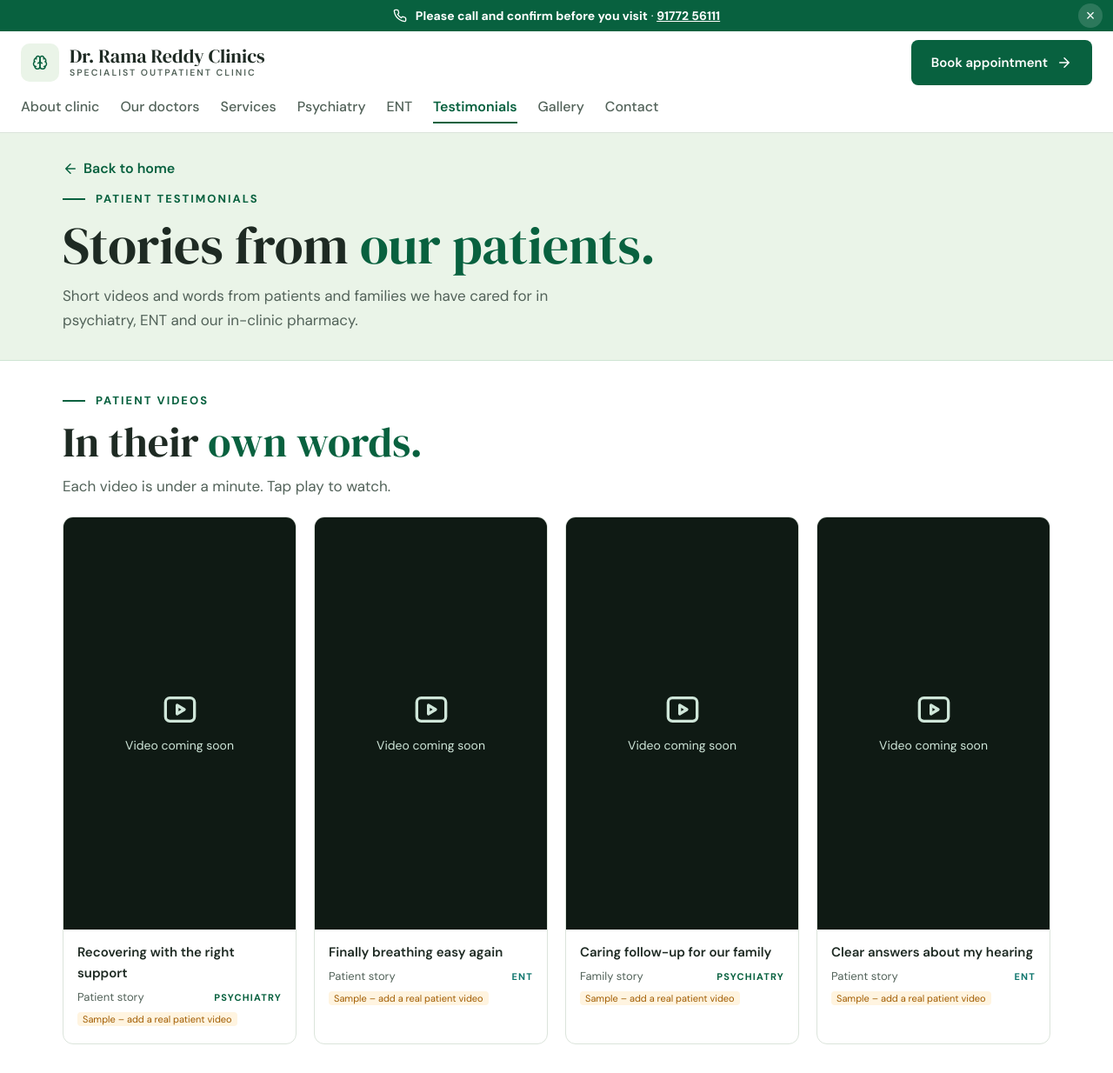
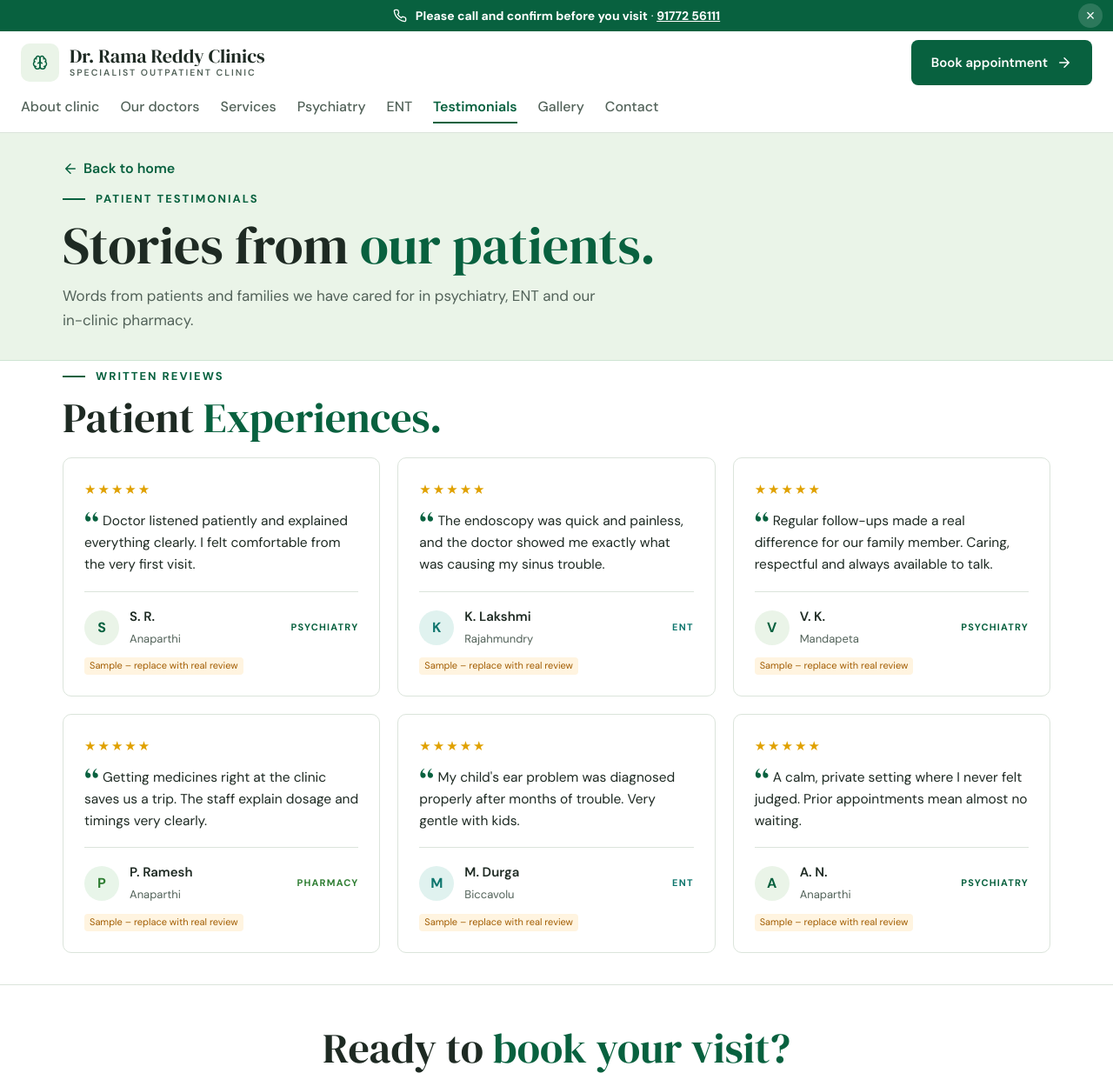
Before and after one commit to Jathin4/TRR-CLINIC, a plain HTML site: page testimonials.html in a window 1280 px wide. Shown: the top 1234 px of the page at 87% size. Drawn offline with Linux system fonts and the light colour scheme.

Commit message:
Remove patient videos section from testimonials page
Co-Authored-By: Claude Opus 5.5 <noreply@anthropic.com>

```diff
--- a/testimonials.html
+++ b/testimonials.html
@@ -4,7 +4,7 @@
 <meta charset="utf-8">
 <meta name="viewport" content="width=device-width, initial-scale=1">
 <title>Patient Testimonials | Dr. Rama Reddy Clinics, Anaparthi</title>
-<meta name="description" content="Patient stories and video testimonials from Dr. Rama Reddy Clinics, Anaparthi – psychiatry, ENT and in-clinic pharmacy.">
+<meta name="description" content="Patient stories and reviews from Dr. Rama Reddy Clinics, Anaparthi – psychiatry, ENT and in-clinic pharmacy.">
 <link rel="icon" href="favicon.svg?v=4" type="image/svg+xml">
 <link rel="icon" href="favicon-32.png?v=4" type="image/png" sizes="32x32">
 <link rel="apple-touch-icon" href="apple-touch-icon.png?v=4">
@@ -49,16 +49,7 @@
     <a href="index.html" class="back"><svg class="icon"><use href="#i-right"/></svg>Back to home</a>
     <div class="eyebrow">Patient testimonials</div>
     <h1 class="h2">Stories from <span class="g">our patients.</span></h1>
-    <p class="lead">Short videos and words from patients and families we have cared for in psychiatry, ENT and our in-clinic pharmacy.</p>
-  </div>
-</section>
-
-<section>
-  <div class="wrap">
-    <div class="eyebrow">Patient videos</div>
-    <h2 class="h2">In their <span class="g">own words.</span></h2>
-    <p class="lead">Each video is under a minute. Tap play to watch.</p>
-    <div class="v-grid"></div>
+    <p class="lead">Words from patients and families we have cared for in psychiatry, ENT and our in-clinic pharmacy.</p>
   </div>
 </section>
 
```
Also changed, not shown: index.html (+1 -1 lines).
